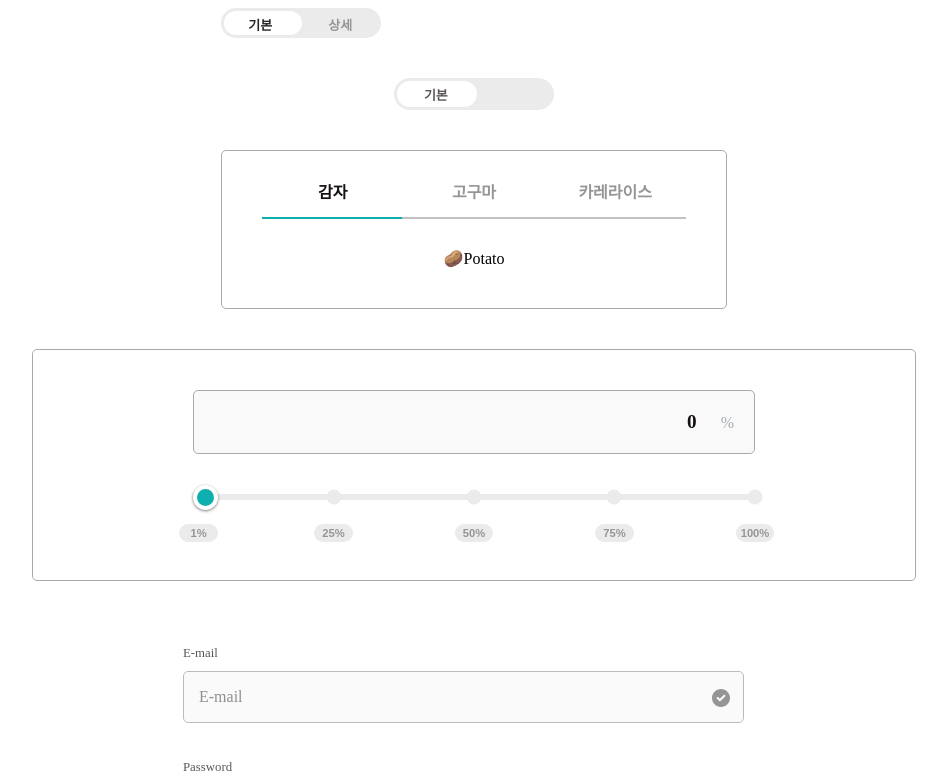
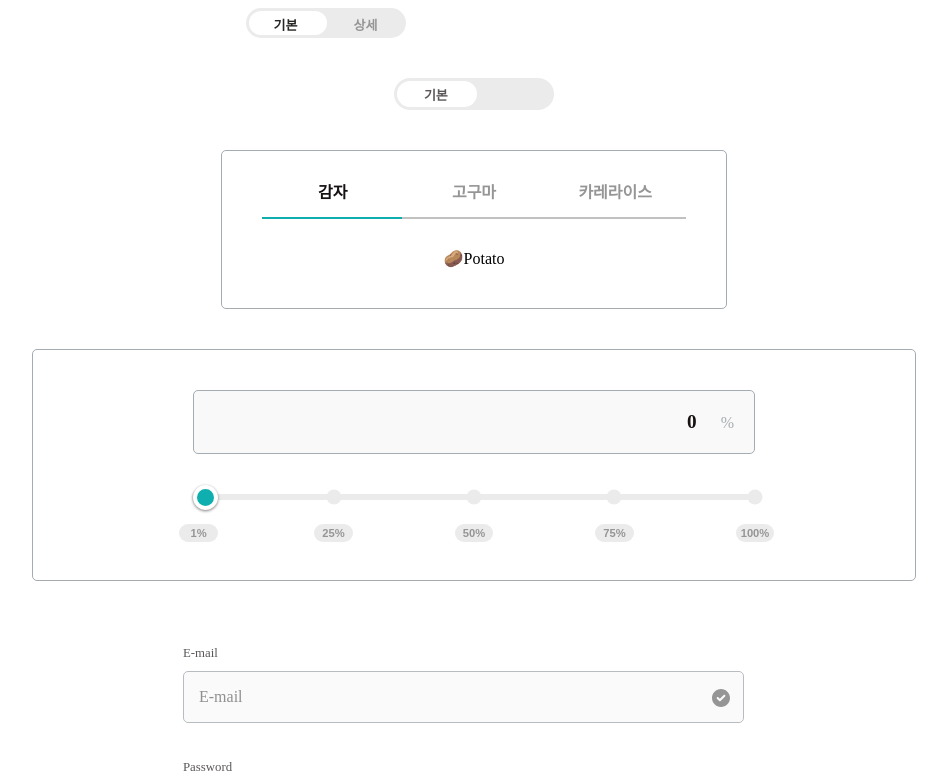
Before and after one commit to zellytozelly/wanted_pre_onboarding, a React (Create React App) app: page / in a window 1280 px wide. Shown: the top 783 px of the page, without its empty margins (166-1113 px from the left). Built offline with nearby package versions, Linux system fonts and the light colour scheme.

Commit message:
feat: fix Toggle2

```diff
--- a/src/components/Toggle2.js
+++ b/src/components/Toggle2.js
@@ -20,7 +20,7 @@ export default function Toggle2(){
 }
 
 const ToggleWrapper = styled.div`
-    margin: 0 30% 40px 30%;
+    margin: 0 30% 40px 32%;
     padding: 10px;
     background: var(--grey-background);
     border-radius: 2em;
@@ -29,6 +29,7 @@ const ToggleWrapper = styled.div`
     position: relative;
 `
 const LeftSide = styled.div`
+    cursor: pointer;
     position: absolute;
     font-weight: var(--bold-900);
     font-size: var(--small);
@@ -38,6 +39,7 @@ const LeftSide = styled.div`
 
 `
 const RigthSide = styled.div`
+    cursor: pointer;
     position: absolute;
     font-weight: var(--bold-900);
     font-size: var(--small);
@@ -61,7 +63,4 @@ const CheckBox = styled.input`
         left: 79px;
         transition: all 0.2s ease-in-out;
     }
-    ::after{
-        z-index: 1;
-    }
 `
```
